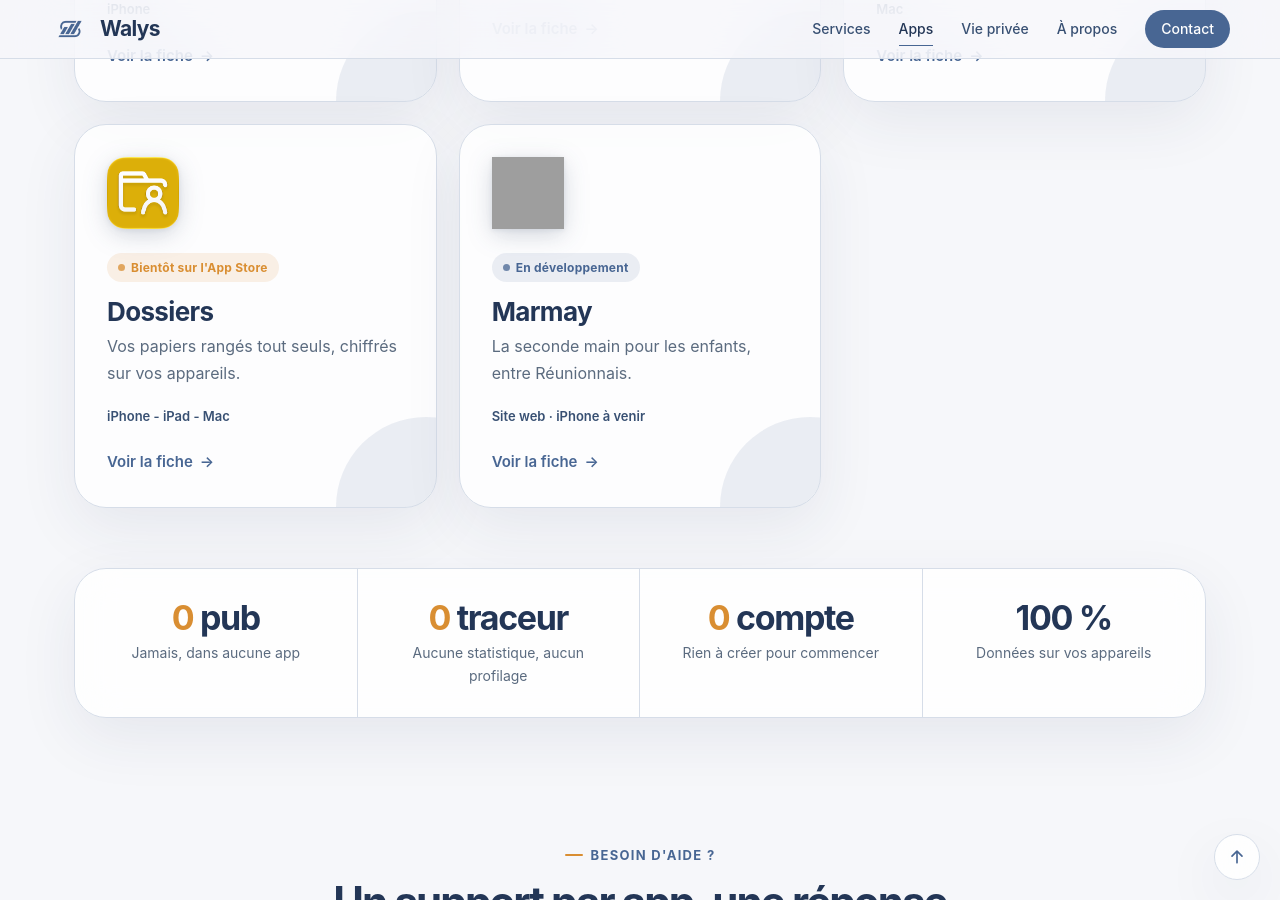
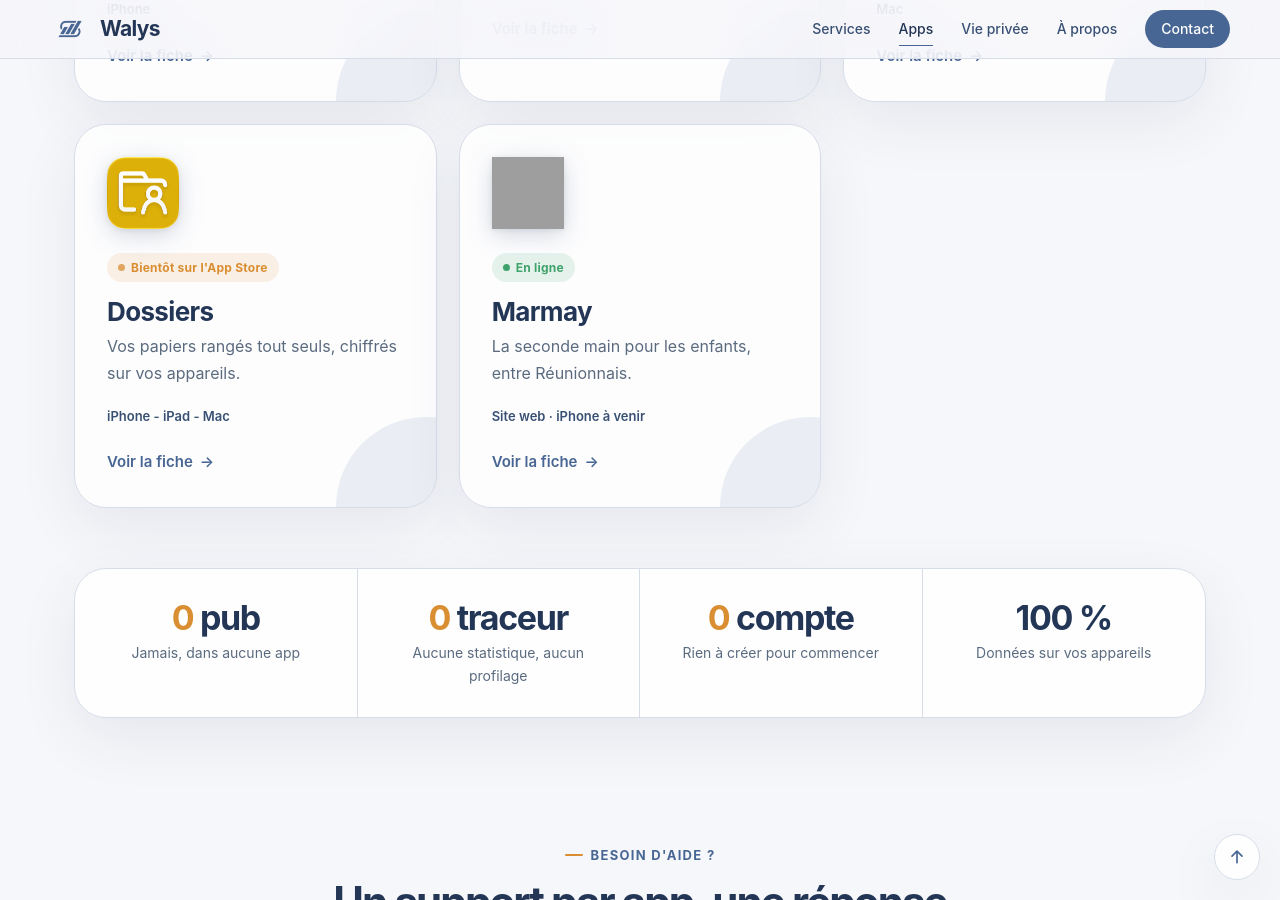
Before and after one commit to Walys-fr/walys-fr.github.io, a Jekyll site: the page built from apps/index.html, in a window 1280 px wide and 900 px high, scrolled down 879 px. Built offline with Jekyll 4.4.1, drawn with Linux system fonts in a browser that asks for light colours; grey boxes are pictures that could not be loaded.

Commit message:
Add files via upload

```diff
--- a/apps/index.html
+++ b/apps/index.html
@@ -16,7 +16,7 @@
     {%- for a in apps_tries %}
     <a class="card app-tile reveal" href="{{ a.url | relative_url }}">
       <div class="app-icon sm{% if a.icone and a.icone != "" %} img-ok{% endif %} tint-{{ a.teinte | default: 'bleu' }}" data-initiales="{{ a.nom | slice: 0, 2 | escape }}">{% if a.icone and a.icone != "" %}<picture>{% if a.icone_nuit and a.icone_nuit != "" %}<source srcset="{{ a.icone_nuit | relative_url }}" media="(prefers-color-scheme: dark)">{% endif %}<img src="{{ a.icone | relative_url }}" alt="Icône {{ a.nom | escape }}" loading="lazy"></picture>{% else %}<div class="fallback">{{ a.nom | slice: 0, 2 | escape }}</div>{% endif %}</div>
-      {% case a.statut %}{% when "dispo" %}<span class="badge dispo"><span class="pulse"></span>Disponible</span>{% when "bientot" %}<span class="badge bientot"><span class="pulse"></span>Bientôt sur l'App Store</span>{% else %}<span class="badge dev"><span class="pulse"></span>En développement</span>{% endcase %}
+      {% case a.statut %}{% when "dispo" %}<span class="badge dispo"><span class="pulse"></span>Disponible</span>{% when "en_ligne" %}<span class="badge dispo"><span class="pulse"></span>En ligne</span>{% when "bientot" %}<span class="badge bientot"><span class="pulse"></span>Bientôt sur l'App Store</span>{% else %}<span class="badge dev"><span class="pulse"></span>En développement</span>{% endcase %}
       <h3>{{ a.nom | escape }}</h3>
       <p>{{ a.accroche | escape }}</p>
       <div class="platforms">{{ a.plateformes | escape }}</div>
```
